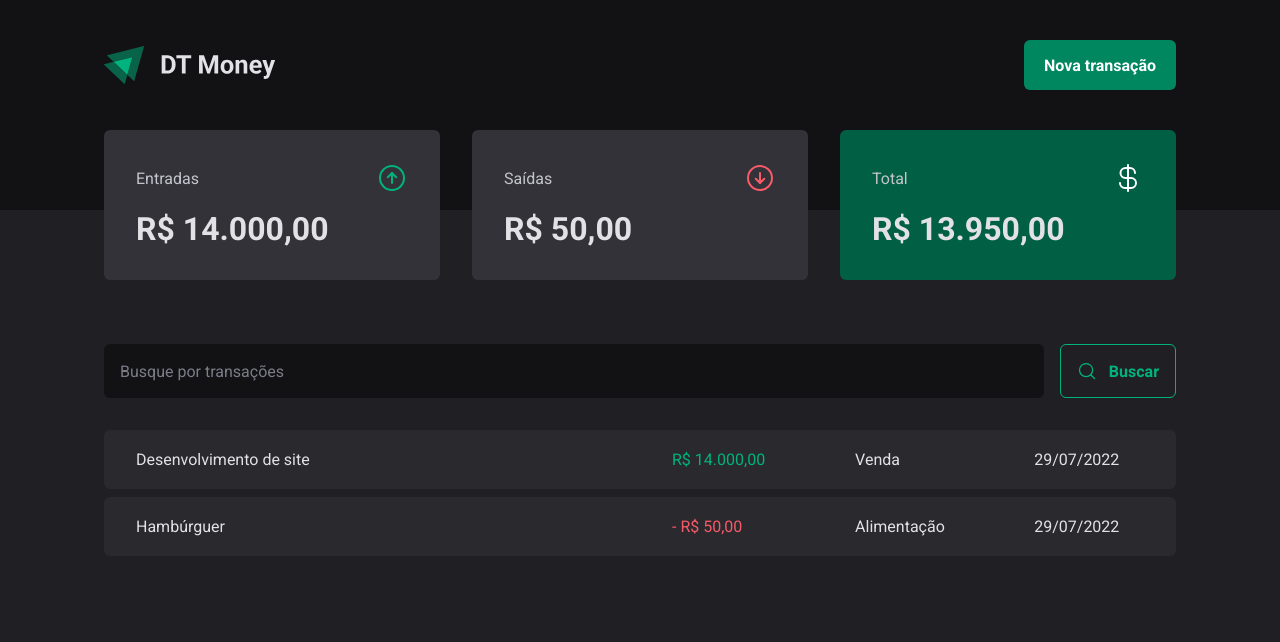
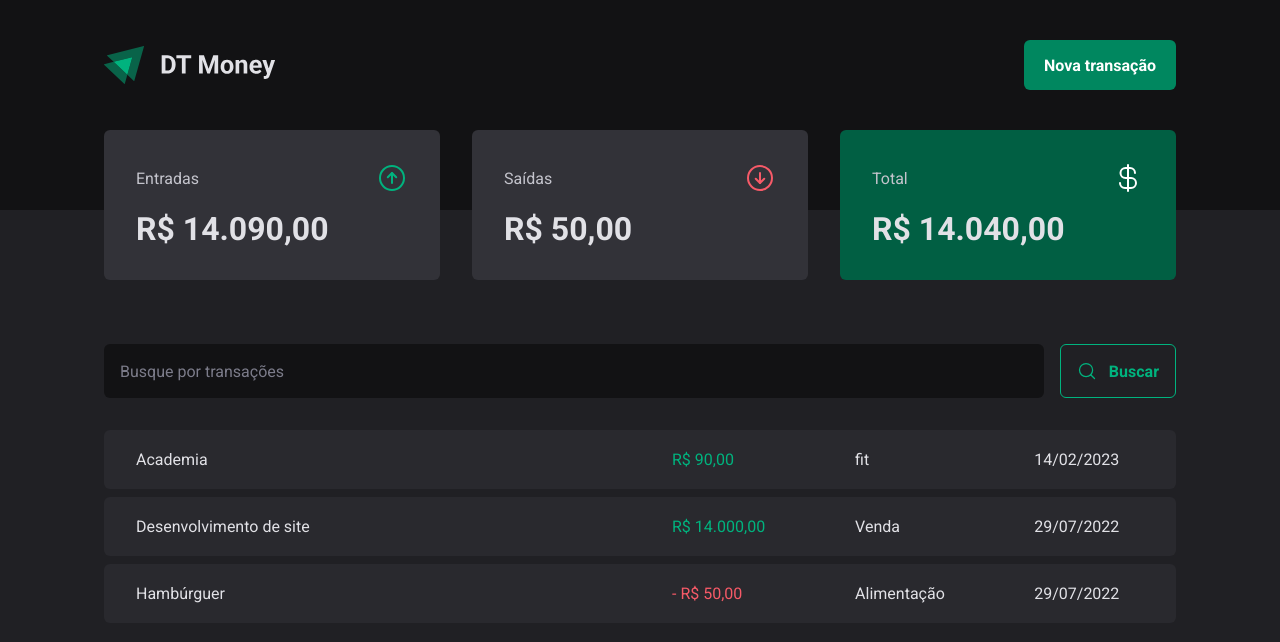
Before and after one commit to viniciusmendite/ignite-dt-money, a React (Vite) app: page / in a window 1280 px wide. Shown: the top 642 px of the page. Built offline with nearby package versions, Linux system fonts and the light colour scheme; data requests are answered from the project's data file.

Commit message:
feat: create new transaction

```diff
--- a/server.json
+++ b/server.json
@@ -15,6 +15,14 @@
       "category": "Alimentação",
       "price": 50,
       "createdAt": "2022-07-29T19:30:44.505Z"
+    },
+    {
+      "category": "fit",
+      "description": "Academia",
+      "price": 90,
+      "type": "income",
+      "createdAt": "2023-02-14T00:24:40.568Z",
+      "id": 3
     }
   ]
 }
--- a/src/components/NewTransactionModal/index.tsx
+++ b/src/components/NewTransactionModal/index.tsx
@@ -1,8 +1,11 @@
+import { useContext } from 'react';
 import * as Dialog from '@radix-ui/react-dialog';
 import { ArrowCircleDown, ArrowCircleUp, X } from 'phosphor-react';
 import { Controller, useForm } from 'react-hook-form';
 import * as z from 'zod';
 import { zodResolver } from '@hookform/resolvers/zod';
+
+import { TransactionsContext } from '../../contexts/TransactionsContext';
 
 import {
   Overlay,
@@ -22,19 +25,29 @@
 type NewTransactionsFormInputs = z.infer<typeof newTransactionFormSchema>;
 
 export function NewTransactionModal() {
+  const { createTransaction } = useContext(TransactionsContext);
+
   const {
     control,
     register,
     handleSubmit,
     formState: { isSubmitting },
+    reset,
   } = useForm<NewTransactionsFormInputs>({
     resolver: zodResolver(newTransactionFormSchema),
   });
 
   async function handleCreateNewTransaction(data: NewTransactionsFormInputs) {
-    await new Promise((resolve) => setTimeout(resolve, 2000));
+    const { category, description, price, type } = data;
 
-    console.log(data);
+    await createTransaction({
+      category,
+      description,
+      price,
+      type,
+    });
+
+    reset();
   }
 
   return (
--- a/src/contexts/TransactionsContext.tsx
+++ b/src/contexts/TransactionsContext.tsx
@@ -11,9 +11,17 @@
   createdAt: string;
 }
 
+interface CreateTransactionInput {
+  description: string;
+  price: number;
+  category: string;
+  type: 'income' | 'outcome';
+}
+
 interface TransactionsContextType {
   transactions: Transaction[];
   fetchTransactions: (query?: string) => Promise<void>;
+  createTransaction: (data: CreateTransactionInput) => Promise<void>;
 }
 
 interface TransactionsProviderProps {
@@ -28,6 +36,8 @@
   async function fetchTransactions(query?: string) {
     const { data } = await api.get('transactions', {
       params: {
+        _sort: 'createdAt',
+        _order: 'desc',
         q: query,
       },
     });
@@ -35,12 +45,28 @@
     setTransactions(data);
   }
 
+  async function createTransaction(data: CreateTransactionInput) {
+    const { category, description, price, type } = data;
+
+    const response = await api.post('transactions', {
+      category,
+      description,
+      price,
+      type,
+      createdAt: new Date(),
+    });
+
+    setTransactions((state) => [response.data, ...state]);
+  }
+
   useEffect(() => {
     fetchTransactions();
   }, []);
 
   return (
-    <TransactionsContext.Provider value={{ transactions, fetchTransactions }}>
+    <TransactionsContext.Provider
+      value={{ transactions, fetchTransactions, createTransaction }}
+    >
       {children}
     </TransactionsContext.Provider>
   );
```
